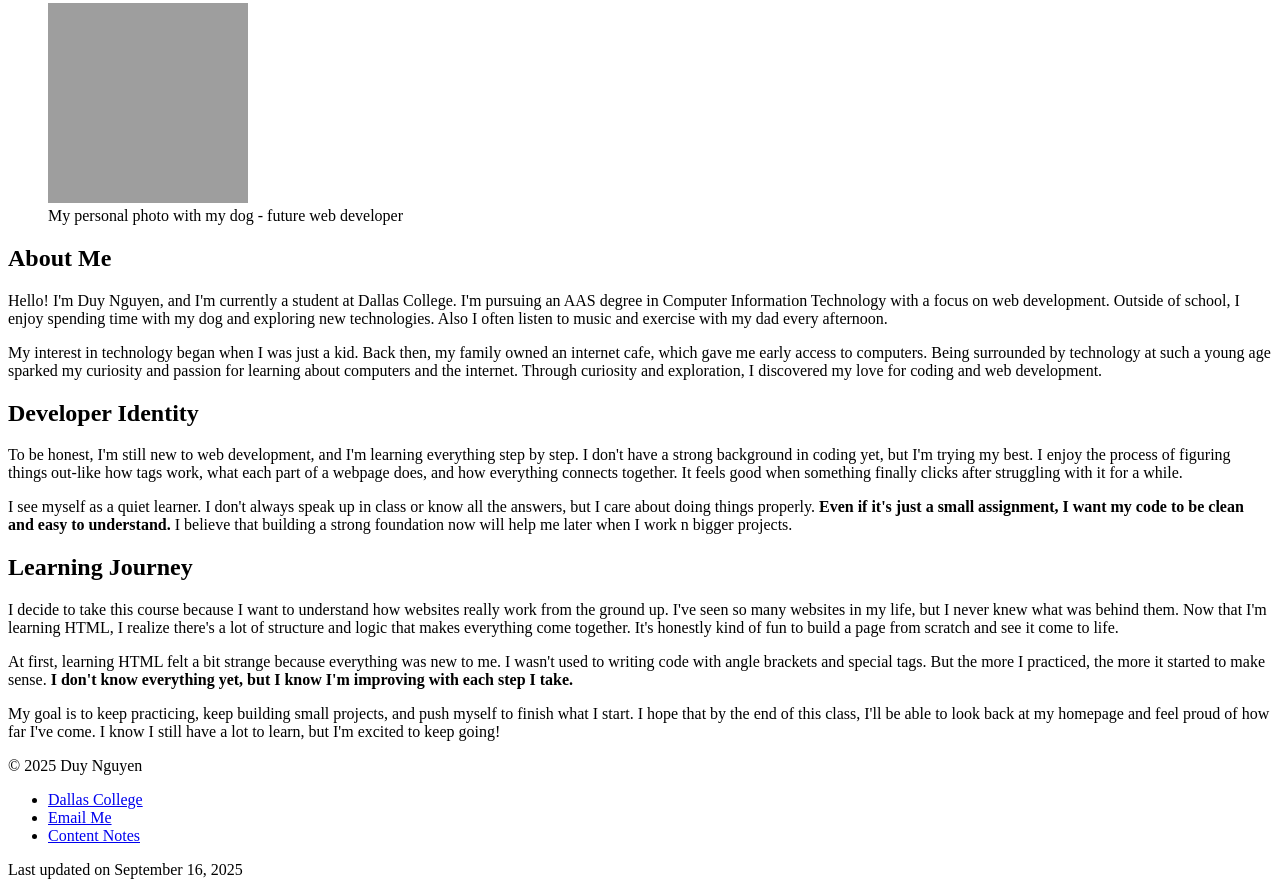
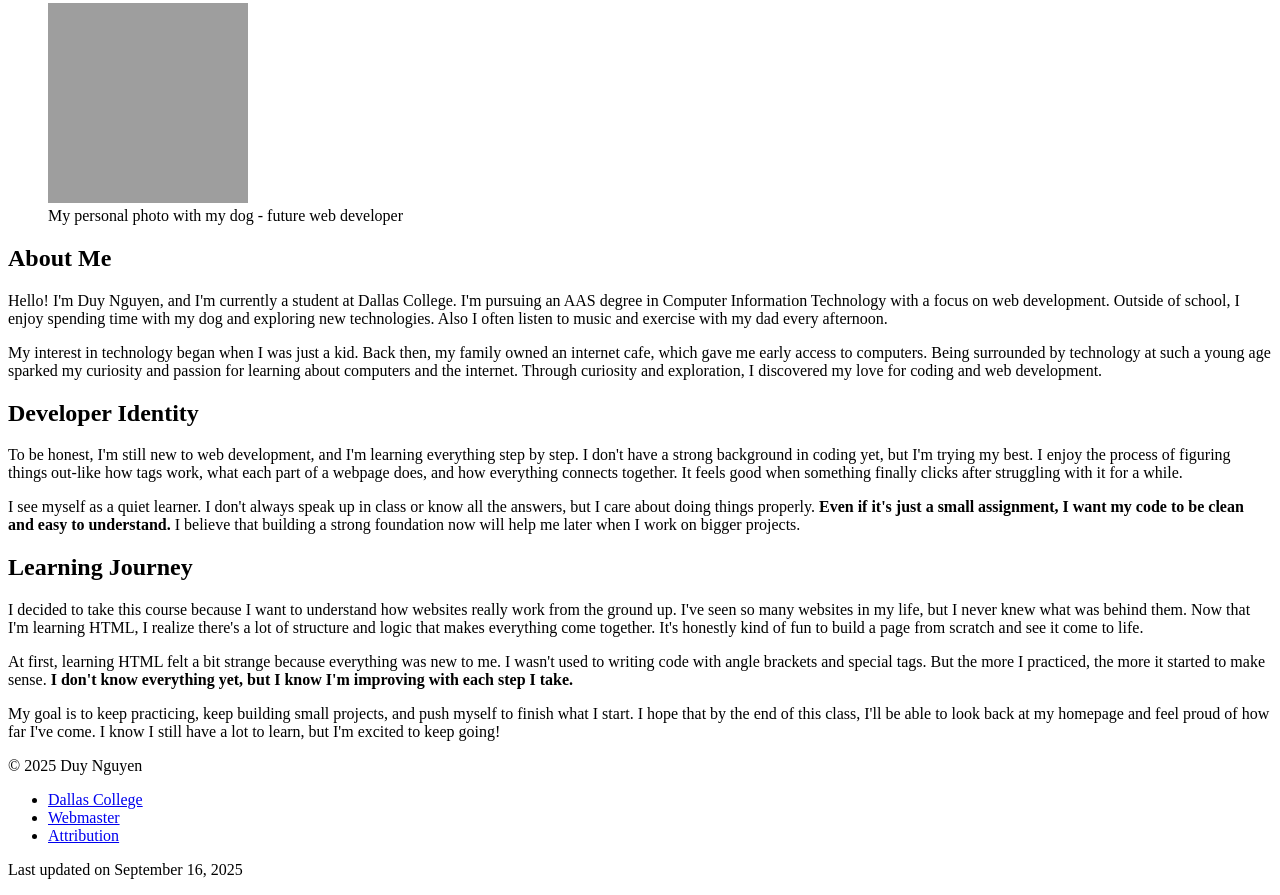
Before and after one commit to troliaochatgpt-sudo/webtools, a plain HTML site: page index.html in a window 1280 px wide. Shown: the part 238-1133 px from the top of the page. Drawn offline with Linux system fonts and the light colour scheme; grey boxes are pictures that could not be loaded.

Commit message:
Update site content

```diff
--- a/index.html
+++ b/index.html
@@ -12,7 +12,7 @@
             <h1>Duy Nguyen - Welcome to my homepage</h1>
             <p> This site documents my learning journey in web development. Use the list below to explore each section.</p>
         </section>
-        <nav>
+        <nav aria-label="Primary">
             <ul>
                 <li><a href="index.html" aria-current="page">Home</a></li>
                 <li><a href="about-us.html">About us</a></li>
@@ -22,7 +22,7 @@
     </header>
 
     <main>
-       <nav aria-label="Primary site navigation">
+       <nav aria-label="On this page">
            <ul>
                <li><a href="#about">About Me</a></li>
                <li><a href="#identity">Developer Identity</a></li>
@@ -44,12 +44,12 @@
         <section id="identity" aria-labelledby="identity-heading">
             <h2 id="identity-heading">Developer Identity</h2>
             <p>To be honest, I'm still new to web development, and I'm learning everything step by step. I don't have a strong background in coding yet, but I'm trying my best. I enjoy the process of figuring things out-like how tags work, what each part of a webpage does, and how everything connects together. It feels good when something finally clicks after struggling with it for a while.</p>
-            <p>I see myself as a quiet learner. I don't always speak up in class or know all the answers, but I care about doing things properly. <strong>Even if it's just a small assignment, I want my code to be clean and easy to understand.</strong> I believe that building a strong foundation now will help me later when I work n bigger projects.</p>
+            <p>I see myself as a quiet learner. I don't always speak up in class or know all the answers, but I care about doing things properly. <strong>Even if it's just a small assignment, I want my code to be clean and easy to understand.</strong> I believe that building a strong foundation now will help me later when I work on bigger projects.</p>
         </section>
 
         <section id="journey" aria-labelledby="journey-heading">
             <h2 id="journey-heading">Learning Journey</h2>
-            <p>I decide to take this course because I want to understand how websites really work from the ground up. I've seen so many websites in my life, but I never knew what was behind them. Now that I'm learning HTML, I realize there's a lot of structure and logic that makes everything come together. It's honestly kind of fun to build a page from scratch and see it come to life.</p>
+            <p>I decided to take this course because I want to understand how websites really work from the ground up. I've seen so many websites in my life, but I never knew what was behind them. Now that I'm learning HTML, I realize there's a lot of structure and logic that makes everything come together. It's honestly kind of fun to build a page from scratch and see it come to life.</p>
             <p>At first, learning HTML felt a bit strange because everything was new to me. I wasn't used to writing code with angle brackets and special tags. But the more I practiced, the more it started to make sense. <strong>I don't know everything yet, but I know I'm improving with each step I take.</strong></p>
             <p>My goal is to keep practicing, keep building small projects, and push myself to finish what I start. I hope that by the end of this class, I'll be able to look back at my homepage and feel proud of how far I've come. I know I still have a lot to learn, but I'm excited to keep going!</p>
         </section>
@@ -59,8 +59,8 @@
         <p>&copy; <time datetime="2025">2025</time> Duy Nguyen</p>
         <ul>
             <li><a href="https://www.dallascollege.edu/">Dallas College</a></li>
-            <li><a href="mailto:troliaochatgpt@gmail.com">Email Me</a></li>
-            <li><a href="README.md">Content Notes</a></li>
+            <li><a href="mailto:DNguyen94@Student.DallasCollege.edu">Webmaster</a></li>
+            <li><a href="https://chatgpt.com/">Attribution</a></li>
         </ul>
         <p>Last updated on <time datetime="2025-09-16">September 16, 2025</time></p>
     </footer>
```
Also changed, not shown: about-us.html (+2 -2 lines), contact-us.html (+2 -2 lines).
